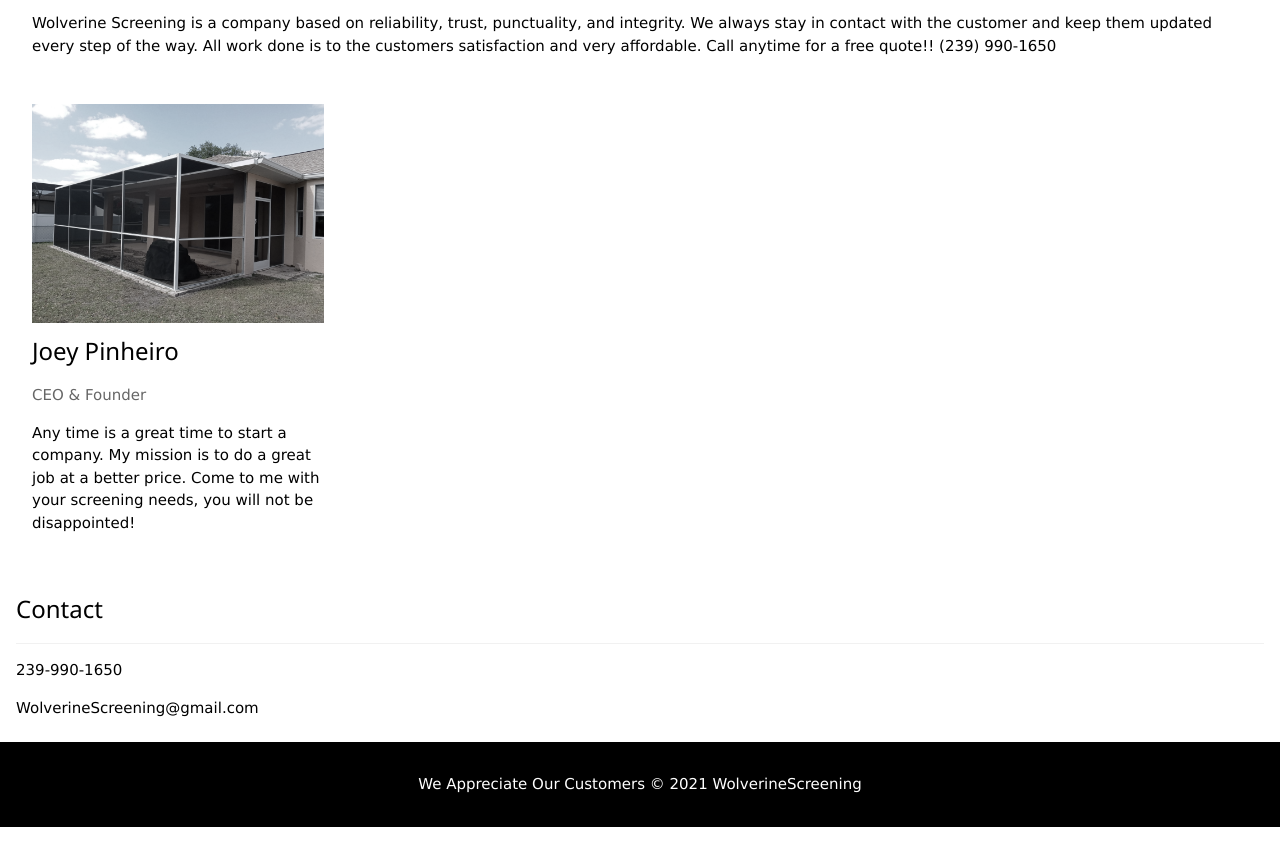
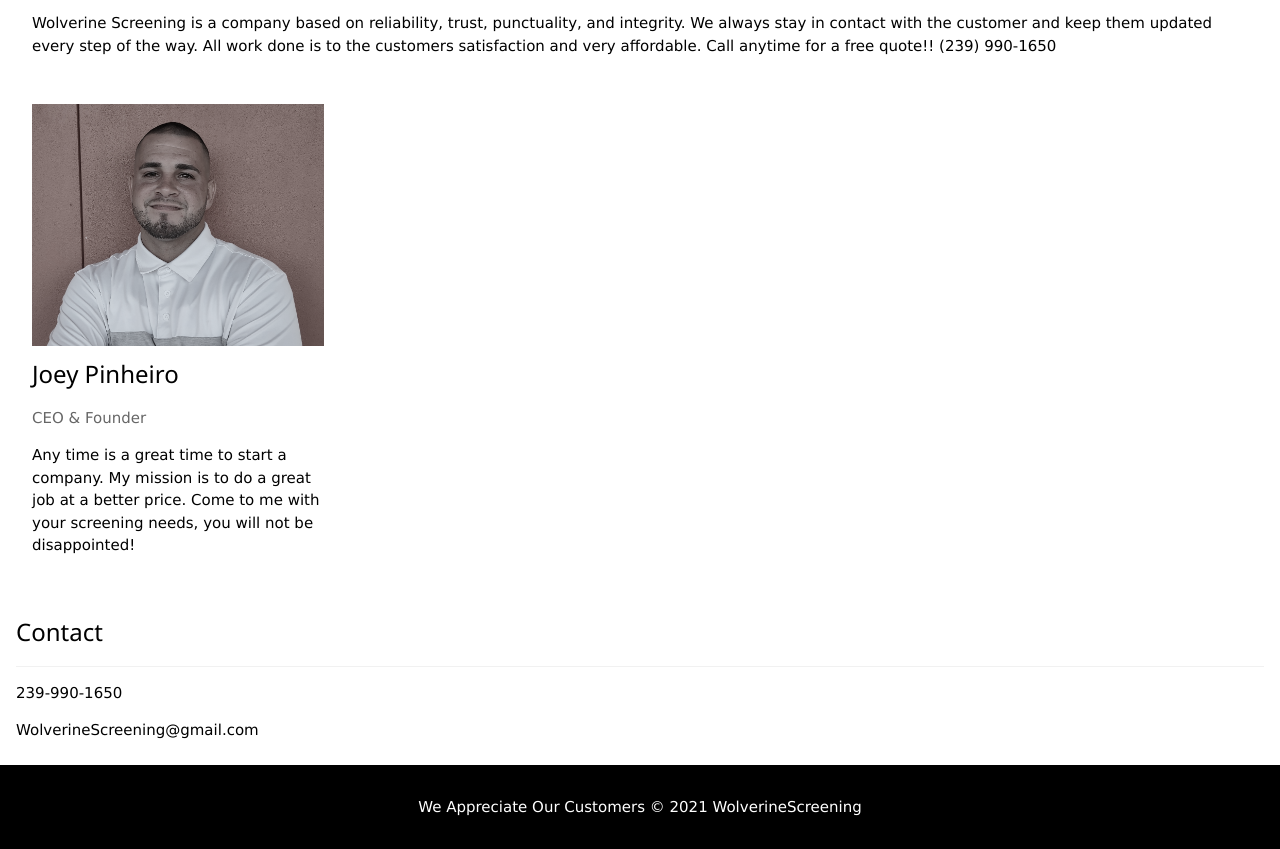
Before and after one commit to WolverineScreening/WolverineScreening.github.io, a plain HTML site: page index.html in a window 1280 px wide. Shown: the part 1315-2164 px from the top of the page. Before the commit the page ends 2142 px from the top, so only its background shows below. Drawn offline with nearby package versions, Linux system fonts and the light colour scheme.

Commit message:
change to direct to actual ceo pic

```diff
--- a/index.html
+++ b/index.html
@@ -96,7 +96,7 @@
 
   <div class="w3-row-padding w3-grayscale">
     <div class="w3-col l3 m6 w3-margin-bottom">
-      <img src="assets/1.jpg" style="width:100%">
+      <img src="assets/5.jpg" style="width:100%">
       <h3>Joey Pinheiro</h3>
       <p class="w3-opacity">CEO & Founder</p>
       <p>Any time is a great time to start a company. My mission is to do a great job at a better price. Come to me with your screening needs, you will not be disappointed!</p>
```
